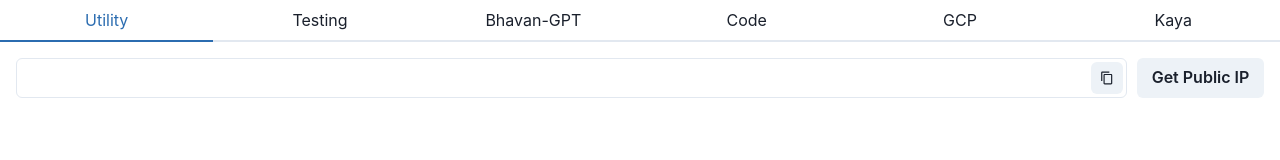
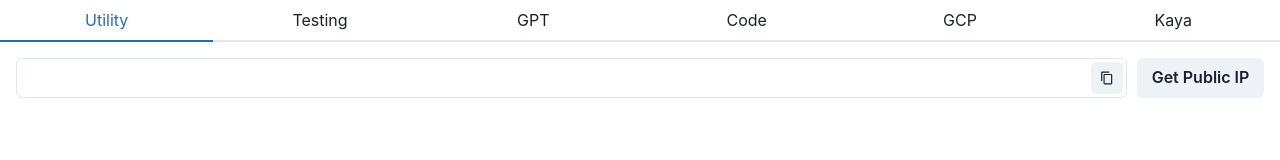
Before and after one commit to Bhavan24/bhavan-dev-tools, a React (Vite) app: page / in a window 1280 px wide. Shown: the top 160 px of the page. Built offline with nearby package versions, Linux system fonts and the light colour scheme.

Commit message:
Command line based deployment

```diff
--- a/src/App.tsx
+++ b/src/App.tsx
@@ -7,7 +7,7 @@ function App() {
             <TabList>
                 <Tab>Utility</Tab>
                 <Tab>Testing</Tab>
-                <Tab>Bhavan-GPT</Tab>
+                <Tab>GPT</Tab>
                 <Tab>Code</Tab>
                 <Tab>GCP</Tab>
                 <Tab>Kaya</Tab>
```
Also changed, not shown: 1 other file (tests, documents, lock files or other folders).
